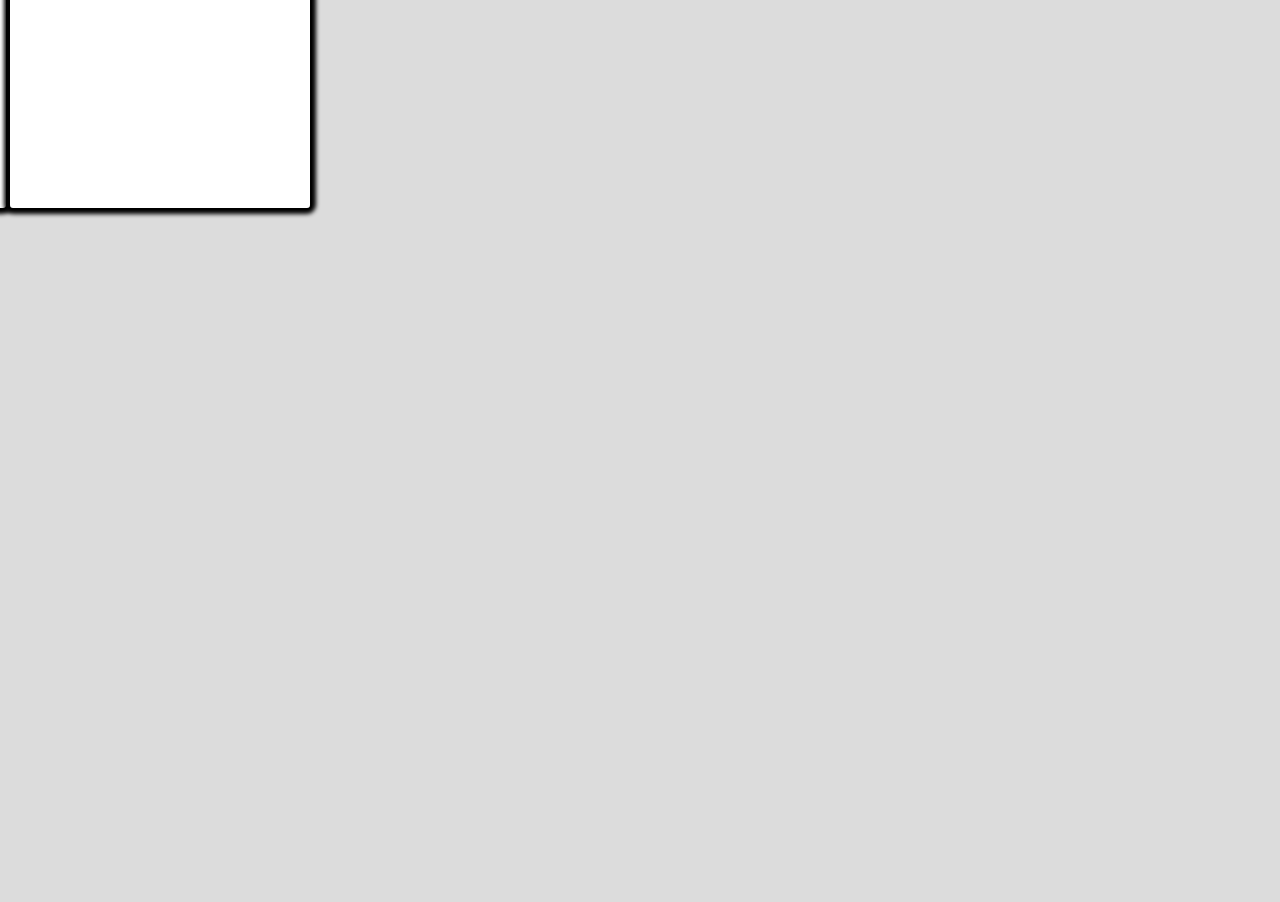
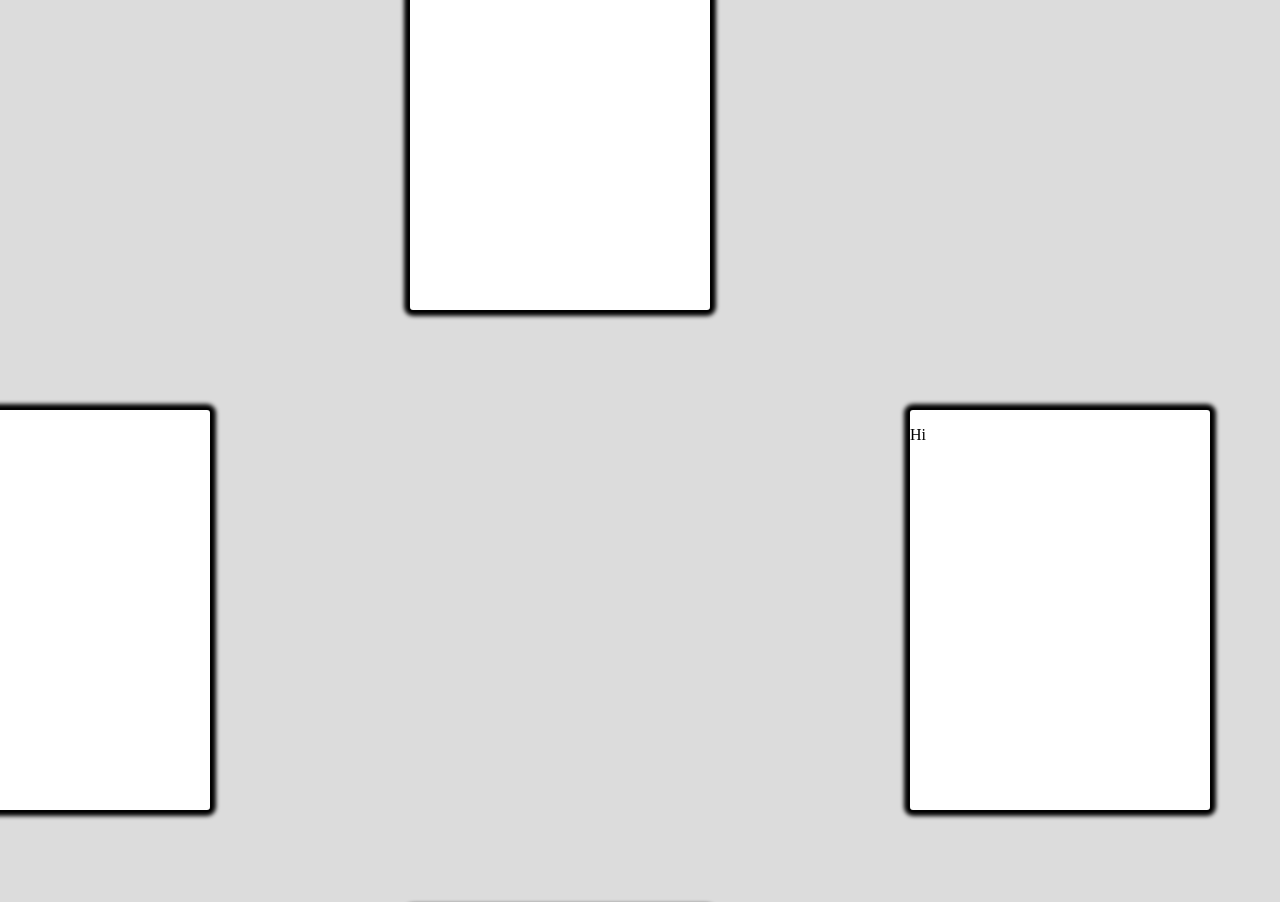
Before and after one commit to EthanDenny/connect2, a React (Vite) app: page / in a window 1280 px wide. Shown: the top 902 px of the page. Built offline with nearby package versions, Linux system fonts and the light colour scheme.

Commit message:
FORCE PUSH MAIN

```diff
--- a/src/App.tsx
+++ b/src/App.tsx
@@ -3,11 +3,51 @@ import Post from "./Post.tsx";
 import "./App.css";
 
 function App() {
+  const posts = [
+    {
+      text: "Hi",
+      image: "",
+    },
+    {
+      text: "Hello",
+      image: "",
+    },
+    {
+      text: "Hey",
+      image: "",
+    },
+    {
+      text: "Howdy",
+      image: "",
+    },
+  ];
+
   return (
     <Draggable defaultPosition={{ x: -10000, y: -10000 }}>
       <div className="main">
-        <Post postStyle="text" text="" />
-        <Post postStyle="image" image="" text="" />
+        {posts.map(({ text, image }, index) => {
+          const radius = 500;
+          const angle = Math.PI * 2 * (index / 4);
+
+          const x = Math.cos(angle) * radius + 10000;
+          const y = Math.sin(angle) * radius + 10000;
+
+          return (
+            <div
+              style={{
+                position: "absolute",
+                left: "calc(" + x + "px + 50vh)",
+                top: "calc(" + y + "px + 50vh)",
+              }}
+            >
+              <Post
+                postStyle={image !== "" ? "image" : "text"}
+                image={image}
+                text={text}
+              />
+            </div>
+          );
+        })}
       </div>
     </Draggable>
   );
```
